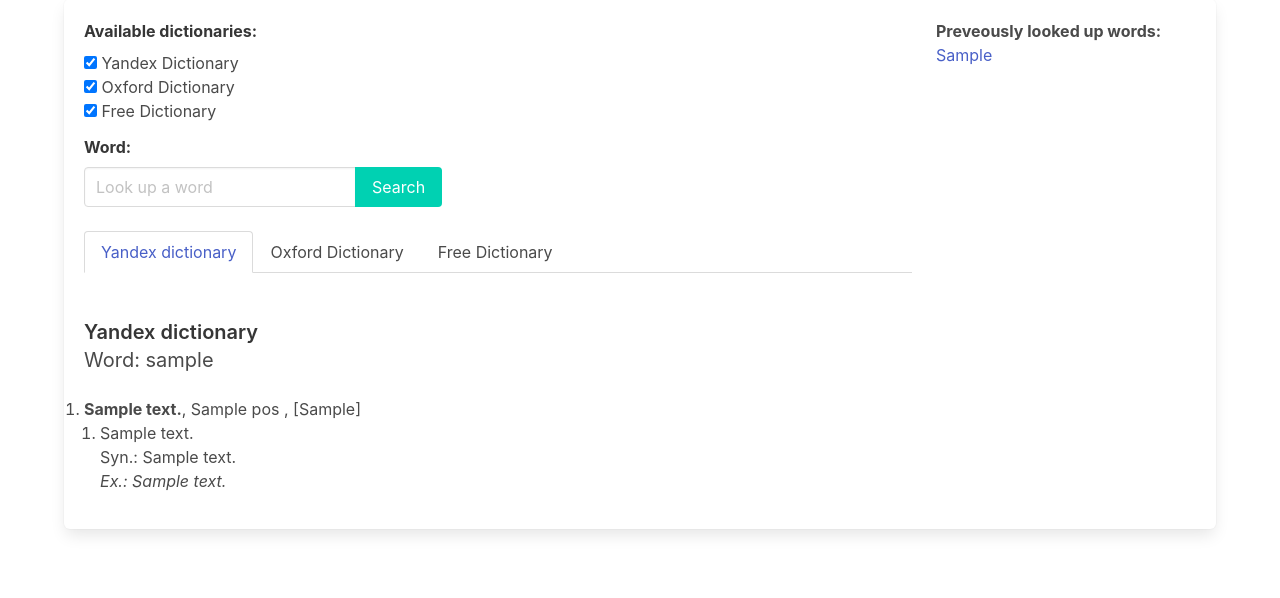
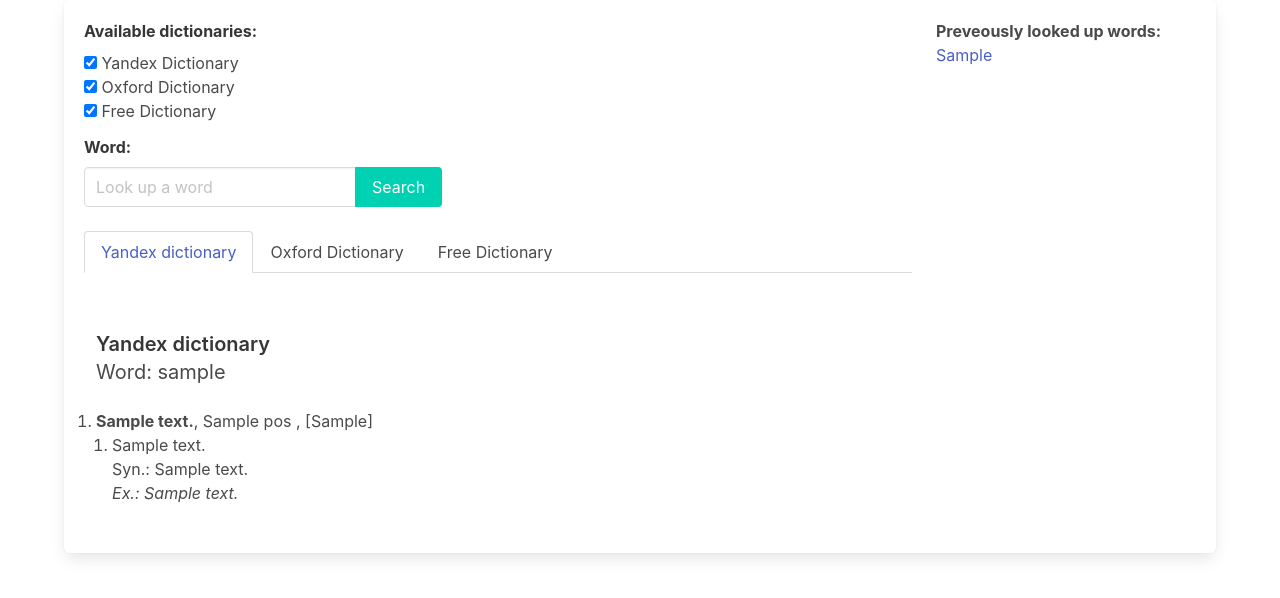
Before and after one commit to nvp85/dicts_aggregator, a Django app: a page that uses templates/search.html in a window 1280 px wide. Shown: the part 85-683 px from the top of the page. Run offline with Django 3.2, Linux system fonts and the light colour scheme; a user stored in the database is signed in; tables that the repository leaves empty hold one stand-in row (values such as "Sample post"); a database or web service that is not in the repository returns one stand-in record (values such as "Sample title"); data that the repository does not hold is empty.

Commit message:
add paddings in search.html and fix a bug in free_dict_json_parser

```diff
--- a/base_app/search.py
+++ b/base_app/search.py
@@ -202,8 +202,9 @@ class FreeDictionary:
             group_pronunciations = []
             for pronunciation in item.get('phonetics',[]):
                 transcription = pronunciation.get('text')
-                p = Pronunciation(transcription=transcription)
-                group_pronunciations.append(p)
+                if transcription is not None:
+                    p = Pronunciation(transcription=transcription)
+                    group_pronunciations.append(p)
             for entry_group in item.get('meanings', []):
                 group = EntriesGroup()
                 group.word = group_word
--- a/templates/search.html
+++ b/templates/search.html
@@ -13,7 +13,7 @@
         </ul>
     </div>
     {% for article in result.result %}
-        <div class="tab-content" id="{{ forloop.counter }}" style="display:none">
+        <div class="tab-content p-3" id="{{ forloop.counter }}" style="display:none">
         <br>
         <h3 class="title is-5">{{ article.dictionary }}</h3>
         <h4 class="subtitle is-5">Word: {{ article.word }}</h4>
```
